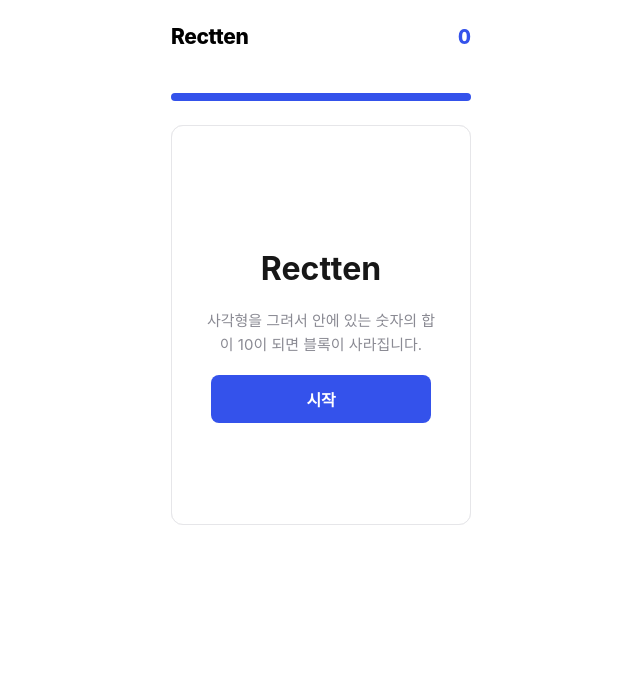
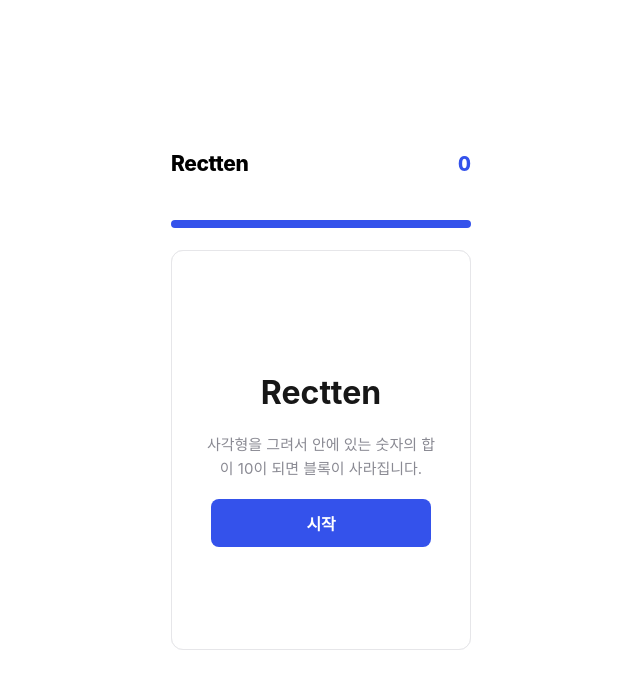
Before and after one commit to jun12jun58/Rectten, a plain HTML site: page index.html in a window 1280 px wide. Shown: the whole page, without its empty margins (319-959 px from the left). Drawn offline with Linux system fonts and the light colour scheme.

Commit message:
FIX 11. 정렬

```diff
--- a/index.html
+++ b/index.html
@@ -32,6 +32,9 @@
         min-height: 100vh;
         overflow: hidden;
         touch-action: none;
+        display: flex;
+        align-items: center;
+        justify-content: center;
     }
     .app {
         width: 300px;
@@ -100,7 +103,7 @@
         position: relative;
         width: 300px;
         height: 400px;
-        margin-top: 24px;
+        margin-top: 0;
         overflow: visible;
     }
 
```
